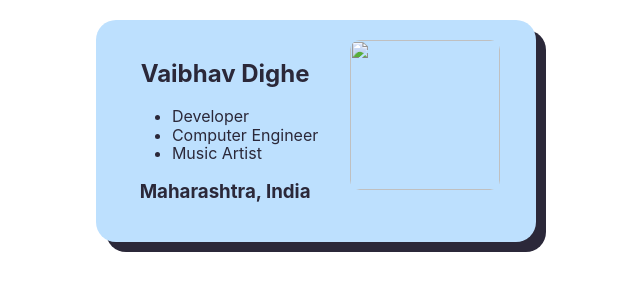
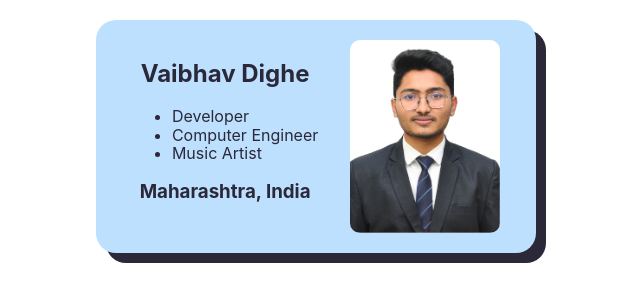
Before and after one commit to Vaibhavvdighe/business-card, a plain HTML site: page index.html in a window 1280 px wide. Shown: the whole page, without its empty margins (324-964 px from the left). Drawn offline with nearby package versions, Linux system fonts and the light colour scheme.

Commit message:
index.html

```diff
--- a/index.html
+++ b/index.html
@@ -13,7 +13,7 @@
                 </ul>
                 <h3>Maharashtra, India</h3>
             </div>
-            <img class="avatar" src="images/Photo.jpg">
+            <img class="avatar" src="Photo.jpg">
         </div>
     </body>
 </html>
```
